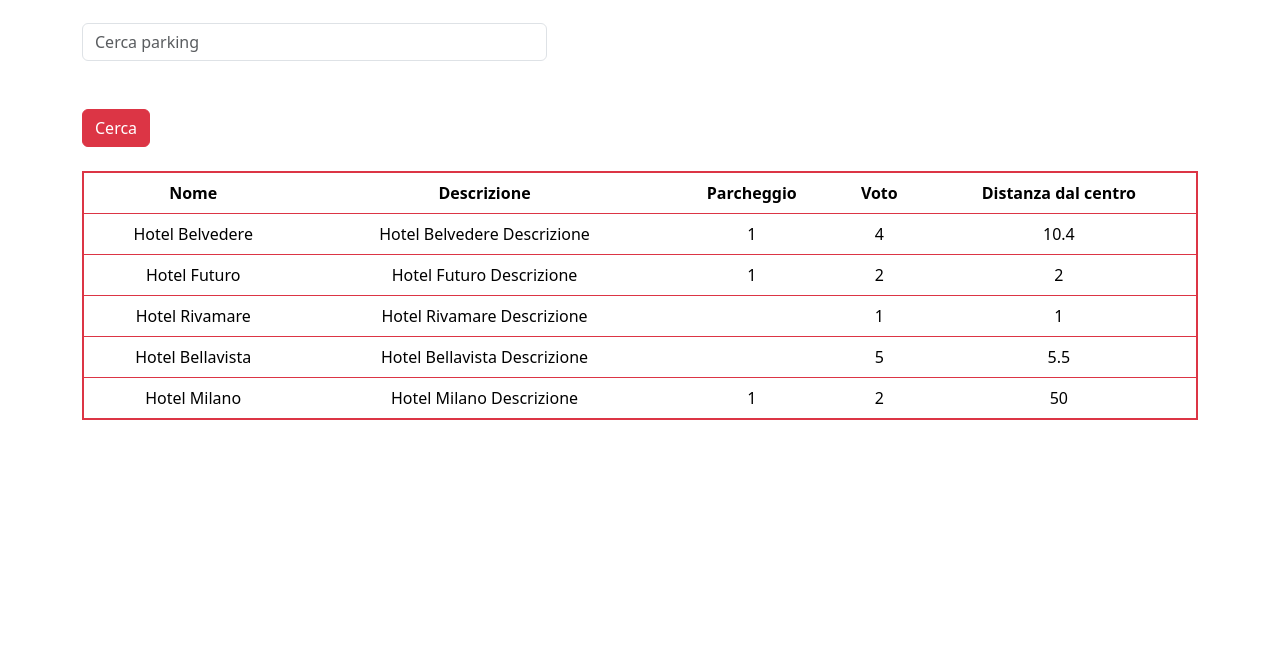
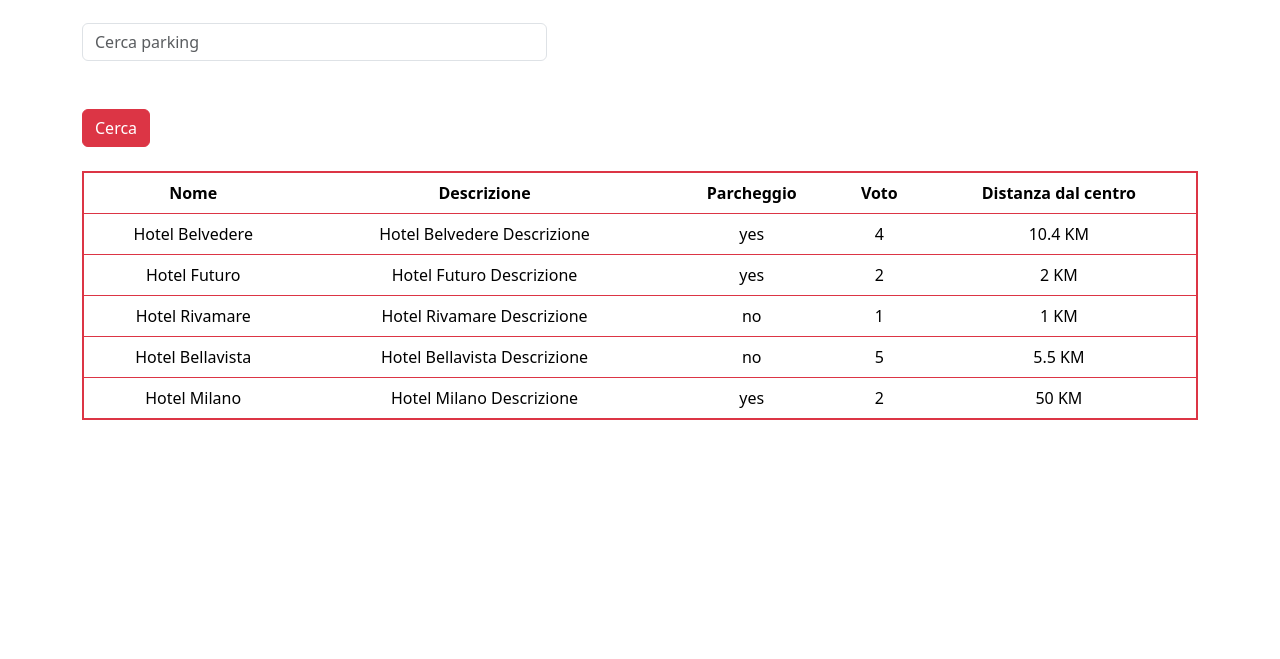
Before and after one commit to AimanFadil/php-hotel, a PHP site: page / in a window 1280 px wide. Shown: the part 107-766 px from the top of the page. Run offline with PHP 8.4, Linux system fonts and the light colour scheme.

Commit message:
correction

```diff
--- a/index.php
+++ b/index.php
@@ -39,6 +39,7 @@ $hotels = [
     ],
 
 ];
+
 
 $array_hotel = $hotels;
 
@@ -103,13 +104,13 @@ if (isset($_GET['parking']) && $_GET['parking'] != '') {
                                         <?php echo $hotel['description'] ?>
                                     </td>
                                     <td>
-                                        <?php echo $hotel['parking'] ?>
+                                        <?php echo ($hotel['parking']) ? 'yes' : 'no'; ?>
                                     </td>
                                     <td>
                                         <?php echo $hotel['vote'] ?>
                                     </td>
                                     <td>
-                                        <?php echo $hotel['distance_to_center'] ?>
+                                        <?php echo $hotel['distance_to_center'] . " KM" ?>
                                     </td>
                                 </tr>
                             <?php } ?>
```
